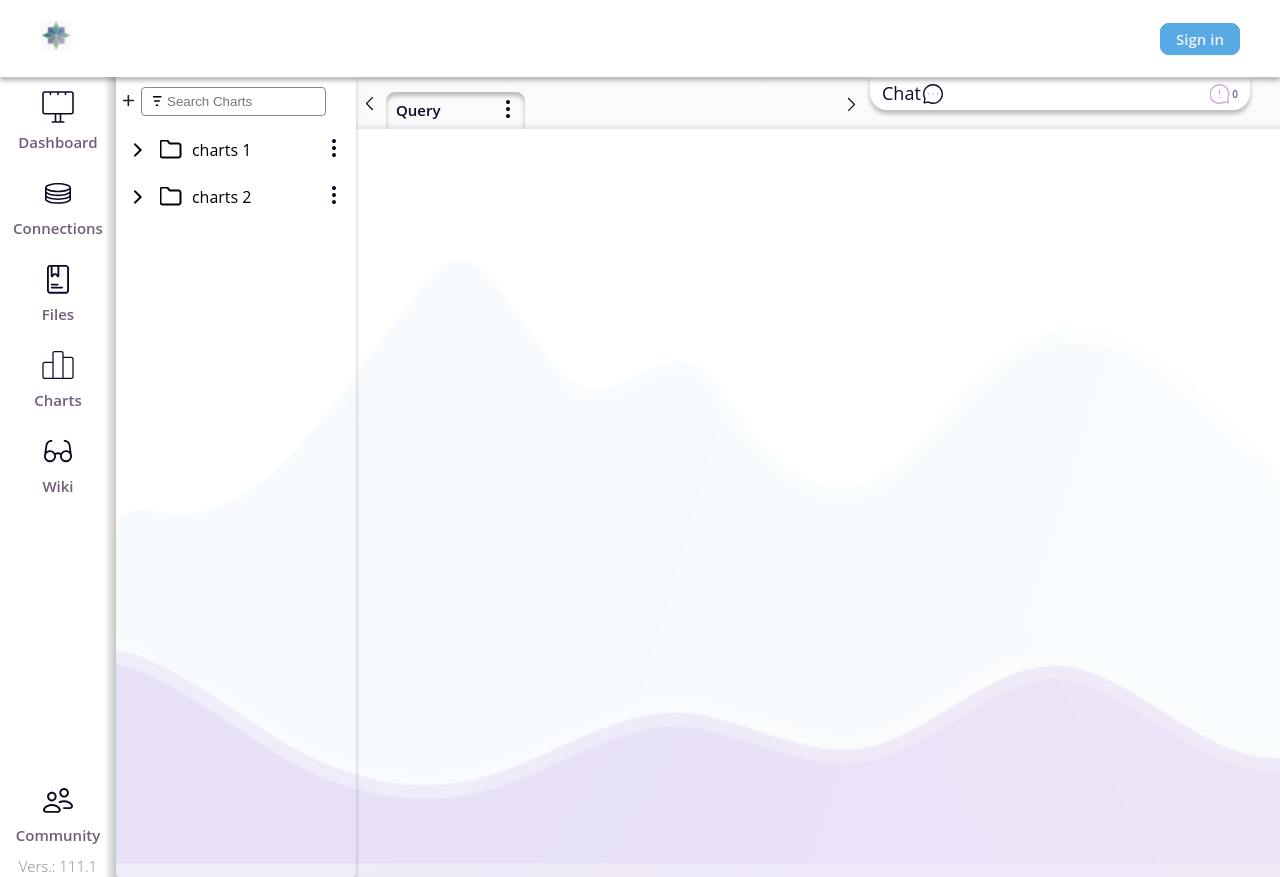
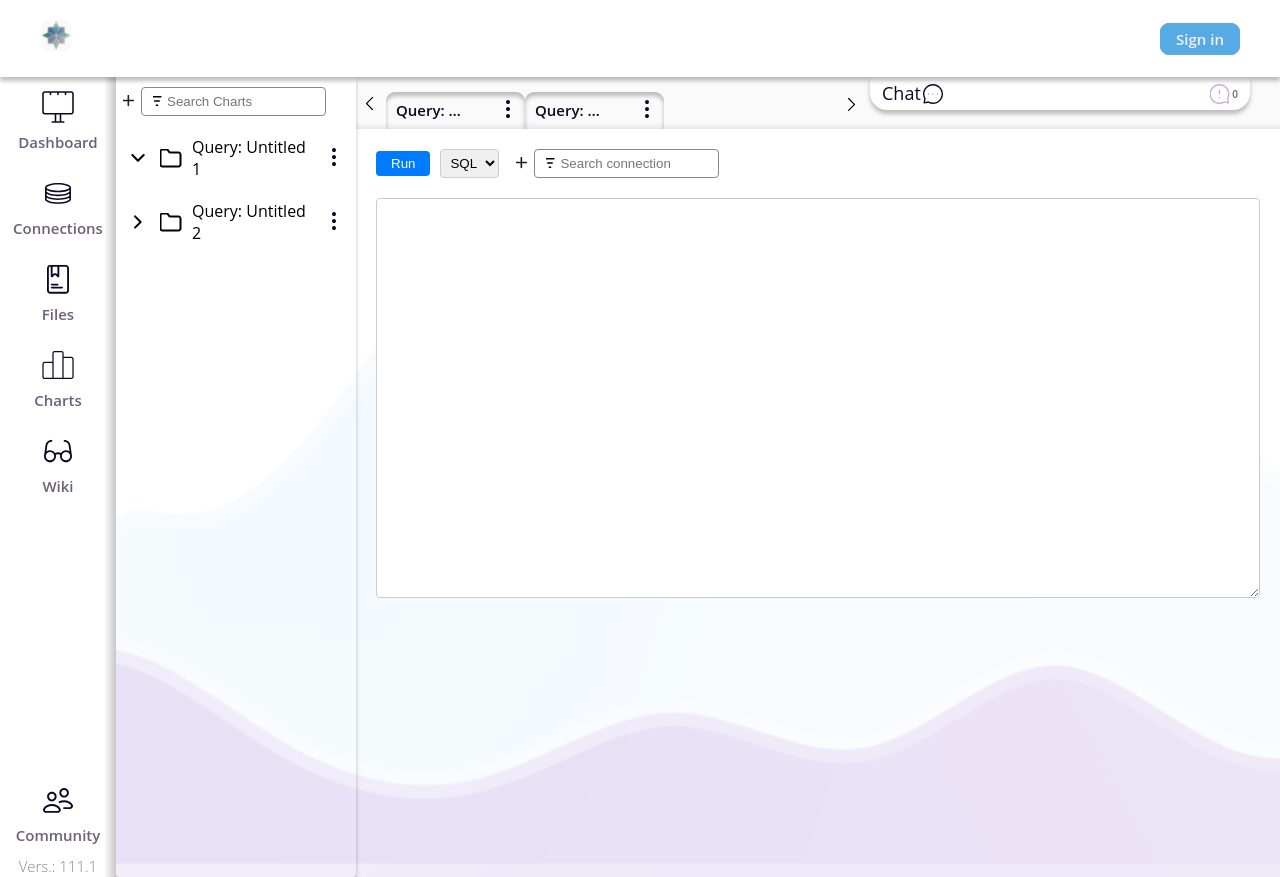
Before and after one commit to MamedovShuxrat/vord-project, a React (Create React App) app: page /charts in a window 1280 px wide. Built offline with nearby package versions, Linux system fonts and the light colour scheme; a web font is replaced by a local one.

Commit message:
added Query Component

```diff
--- /dev/null
+++ b/src/components/Query/Query.jsx
@@ -0,0 +1,32 @@
+import React, { useState } from "react";
+import SearchBlock from "../SearchBlock/SearchBlock";
+import queryStyles from "./query.module.scss";
+
+const Query = () => {
+  const [queryText, setQueryText] = useState(""); // State for the text area
+
+  return (
+    <div className={queryStyles.queryContainer}>
+      <div className={queryStyles.tabsActions}>
+        <button className={queryStyles.runButton}>Run</button>
+        <select className={queryStyles.databaseSelect}>
+          <option value="sql">SQL</option>
+          {/* Add more options as necessary */}
+        </select>
+        <SearchBlock placeholder="Search connection" onSearch={() => {}} />
+      </div>
+
+      {/* Поле для ввода текста SQL-запроса */}
+      <div className={queryStyles.queryEditor}>
+        <textarea
+          className={queryStyles.queryTextarea}
+          value={queryText}
+          onChange={(e) => setQueryText(e.target.value)}
+          rows="20"
+        />
+      </div>
+    </div>
+  );
+};
+
+export default Query;
--- /dev/null
+++ b/src/components/Query/query.module.scss
@@ -0,0 +1,41 @@
+.queryContainer {
+  display: flex;
+  flex-direction: column;
+  padding: 20px;
+}
+
+.tabsActions {
+  display: flex;
+  align-items: center;
+  gap: 10px;
+  margin-bottom: 10px;
+}
+
+.runButton {
+  background-color: #007bff;
+  color: white;
+  padding: 5px 15px;
+  border: none;
+  border-radius: 4px;
+  cursor: pointer;
+}
+
+.databaseSelect {
+  padding: 5px;
+  border-radius: 4px;
+  border: 1px solid #ccc;
+}
+
+.queryEditor {
+  margin-top: 10px;
+}
+
+.queryTextarea {
+  width: 100%;
+  height: 400px; /* Задайте подходящую высоту */
+  padding: 10px;
+  border: 1px solid #ccc;
+  border-radius: 4px;
+  resize: vertical;
+  overflow-y: auto;
+}
--- a/src/pages/Charts/СhartsPage.jsx
+++ b/src/pages/Charts/СhartsPage.jsx
@@ -1,6 +1,7 @@
 import React, { useState } from "react";
 import SearchBlock from "../../components/SearchBlock/SearchBlock";
 import Chat from "../../components/Chat/Chat";
+import Query from "../../components/Query/Query"; // Импортируем компонент Query
 import commonStyles from "../../assets/styles/commonStyles/common.module.scss";
 import useSearch from "../../components/utils/useSearch";
 import arrowSvg from "../../assets/images/icons/common/arrow.svg";
@@ -14,105 +15,59 @@ const ChartsPage = () => {
   const [foldersTab, setFoldersTab] = useState([
     {
       id: uuid(),
-      name: "charts 1",
+      name: "Query: Untitled 1",
       icon: folder,
-      isOpen: false,
-      subfolder: [
-        {
-          id: uuid(),
-          name: "charts test",
-          icon: folder,
-          isOpen: false,
-          subfolders: []
-        }
-      ]
+      isOpen: true,
+      subfolder: []
     },
     {
       id: uuid(),
-      name: "charts 2",
+      name: "Query: Untitled 2",
       icon: folder,
       isOpen: false,
-      subfolder: [
-        {
-          id: uuid(),
-          name: "charts 3",
-          icon: folder,
-          isOpen: false,
-          subfolders: [
-            {
-              id: uuid(),
-              name: "charts 4",
-              icon: folder,
-              isOpen: false,
-              subfolders: []
-            },
-            {
-              id: uuid(),
-              name: "charts 5",
-              icon: folder,
-              isOpen: false,
-              subfolders: []
-            }
-          ]
-        }
-      ]
+      subfolder: []
     }
   ]);
-  const { searchTerm, setSearchTerm } = useSearch()
 
-  const [folderIconRotate, setFolderIconRotate] = useState("0deg");
+  const { searchTerm, setSearchTerm } = useSearch();
+  const [activeTab, setActiveTab] = useState(foldersTab[0].id); // Отслеживаем активную вкладку
 
-  const handleFolderRotate = () => {
-    setFolderIconRotate((prevRotate) =>
-      prevRotate === "0deg" ? "90deg" : "0deg"
+  const handleFolderRotate = (id) => {
+    setFoldersTab((prevTabs) =>
+      prevTabs.map((tab) =>
+        tab.id === id ? { ...tab, isOpen: !tab.isOpen } : tab
+      )
     );
   };
+
   const handleSearch = (term) => {
     setSearchTerm(term);
   };
 
-
-  const renderSubFolders = (subfolders) => {
-    return subfolders.map((subfolder) => (
-      <li
-        style={{ margin: "20px" }}
-        key={subfolder.id}
-        className={commonStyles.folderItem}
-      >
-        <img
-          onClick={() => handleFolderRotate(subfolder.id)}
-          className={commonStyles.FolderArrowRight}
-          style={{
-            transform: `rotate(${subfolder.isOpen ? "90deg" : "0deg"})`
-          }}
-          src={arrowRightSvg}
-          alt="arrow-down"
-        />
-        <img src={subfolder.icon} alt="folder" />
-        <span>{subfolder.name}</span>
-        <button className={commonStyles.tabsDots}>
-          <img src={dotsSvg} alt="_pic" />
-        </button>
-        {subfolder.isOpen && renderSubFolders(subfolder.subfolders)}
-      </li>
-    ));
-  };
   return (
     <div className={commonStyles.sectionWrapper}>
       <div>
         <div className={commonStyles.searchBlock}>
-          <SearchBlock
-            placeholder="Search Charts"
-            onSearch={handleSearch} />
+          <SearchBlock placeholder="Search Charts" onSearch={handleSearch} />
           <div className={commonStyles.tabsWrapper}>
             <ul className={commonStyles.folderWrapper}>
-              {foldersTab.filter((item) =>
+              {foldersTab
+                .filter((item) =>
                   item.name.toLowerCase().includes(searchTerm.toLowerCase())
-              ).map((folder) => (
+                )
+                .map((folder) => (
                   <div key={folder.id} className={commonStyles.folderItems}>
-                  <div className={commonStyles.folderItem}>
+                    <div
+                      className={`${commonStyles.folderItem} ${
+                        activeTab === folder.id ? commonStyles.activeTab : ""
+                      }`}
+                      onClick={() => setActiveTab(folder.id)}
+                    >
                       <img
-                      onClick={() => handleFolderRotate(folder.id)}
+                        onClick={(e) => {
+                          e.stopPropagation();
+                          handleFolderRotate(folder.id);
+                        }}
                         className={commonStyles.FolderArrowRight}
                         style={{
                           transform: `rotate(${folder.isOpen ? "90deg" : "0deg"})`
@@ -122,35 +77,20 @@ const ChartsPage = () => {
                       />
                       <img src={folder.icon} alt="folder" />
                       <span>{folder.name}</span>
-                    <button className={commonStyles.tabsDots}>
+                      <button
+                        className={commonStyles.tabsDots}
+                        onClick={(e) => e.stopPropagation()}
+                      >
                         <img src={dotsSvg} alt="_pic" />
                       </button>
                     </div>
                     {folder.isOpen && (
                       <div className={commonStyles.folderItem}>
-                      {renderSubFolders(folder.subfolder)}
+                        {/* Render subfolders here */}
                       </div>
                     )}
                   </div>
                 ))}
-              {/* <li className={commonStyles.folderItem}>
-                <img
-                  onClick={handleFolderRotate}
-                  className={commonStyles.FolderArrowRight}
-                  style={{
-                    transform: `rotate(${folderIconRotate})`
-                  }}
-                  src={arrowRightSvg}
-                  alt="arrow-down"
-                />
-                <img src={folderSvg} alt="folder" />
-
-                <span className> Query: Untitled </span>
-
-                <button className={commonStyles.tabsDots}>
-                  <img src={dotsSvg} alt="_pic" />
-                </button>
-              </li> */}
             </ul>
           </div>
         </div>
@@ -162,17 +102,24 @@ const ChartsPage = () => {
           </button>
           <div className={commonStyles.tabsTopBlockWrapper}>
             <div className={commonStyles.tabsTopWrapper}>
-              <div className={commonStyles.tabsTopItem}>
+              {foldersTab.map((folder) => (
+                <div
+                  key={folder.id}
+                  className={`${commonStyles.tabsTopItem} ${
+                    activeTab === folder.id ? commonStyles.activeTab : ""
+                  }`}
+                  onClick={() => setActiveTab(folder.id)}
+                >
                   <span
                     className={`${commonStyles.tabsName} ${commonStyles.tabsTopName}`}
                   >
-                  {" "}
-                  Query
+                    {folder.name}
                   </span>
                   <button className={commonStyles.tabsTopDots}>
                     <img src={dotsSvg} alt={`query_pic`} />
                   </button>
                 </div>
+              ))}
             </div>
           </div>
           <button className={`${commonStyles.tabsRight}`}>
@@ -182,6 +129,18 @@ const ChartsPage = () => {
             <Chat />
           </div>
         </div>
+
+        {/* Отображаем компонент Query внутри активной вкладки */}
+        <div className={commonStyles.queryContent}>
+          {foldersTab.map(
+            (folder) =>
+              activeTab === folder.id && (
+                <div key={folder.id}>
+                  <Query />
+                </div>
+              )
+          )}
+        </div>
       </div>
     </div>
   );
```
Lines whose indentation alone changed are shown as unchanged.
